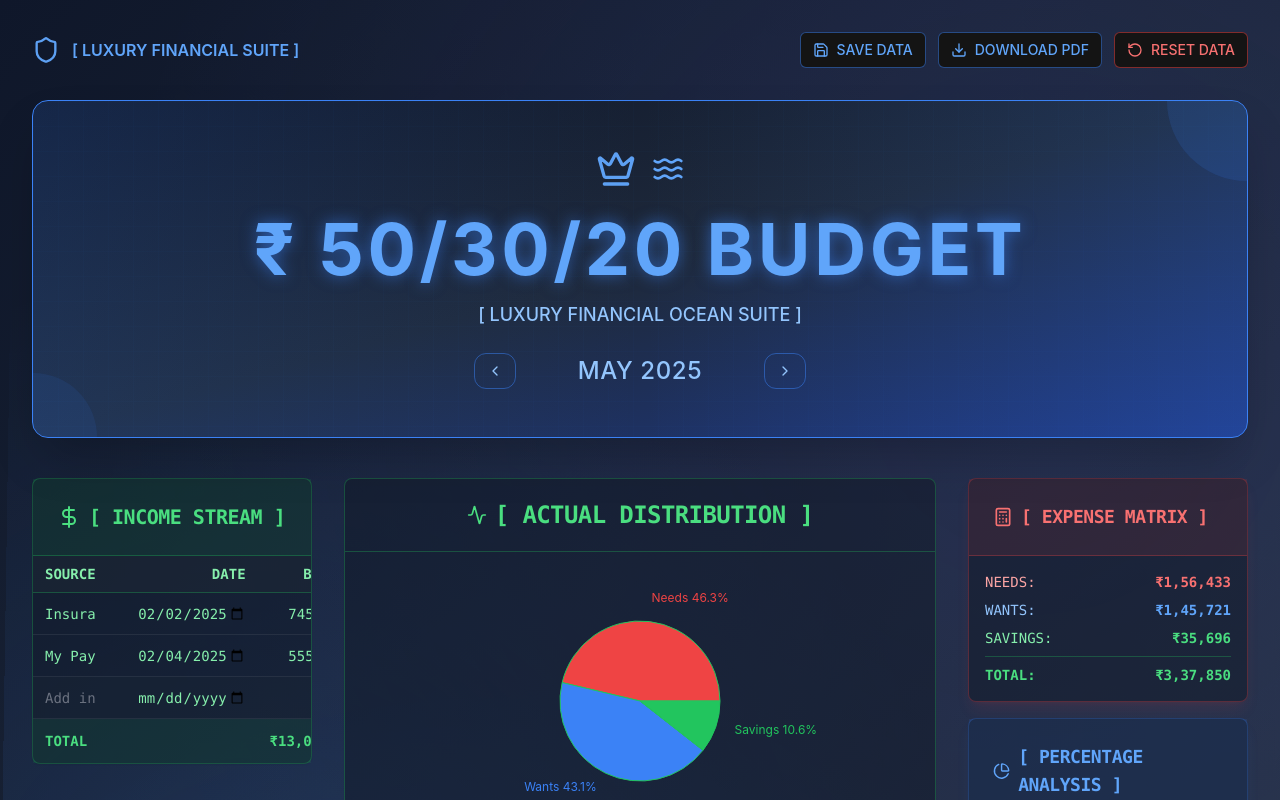
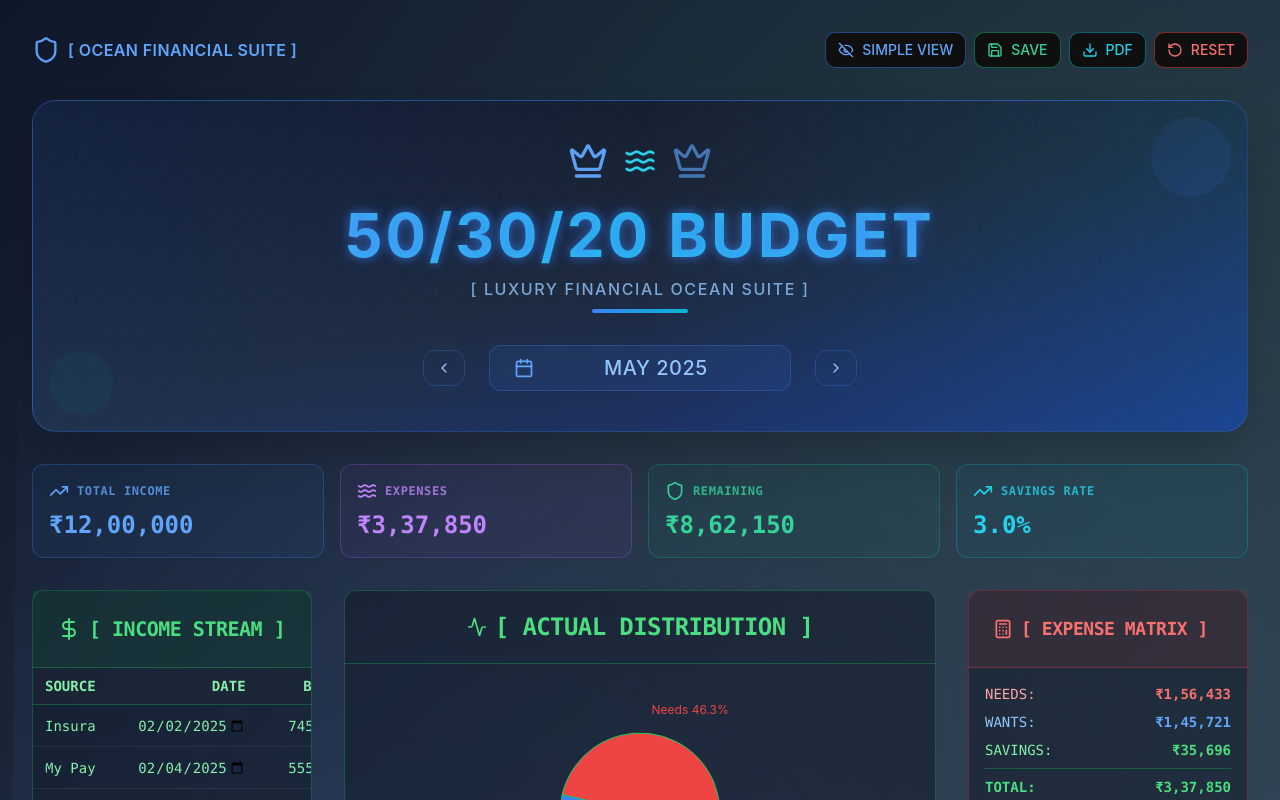
Before and after one commit to summaryautomates/50-30-20-budget-tracker, a React (Vite) app: page / in a window 1280 px wide. Shown: the top 800 px of the page. Built offline with nearby package versions, Linux system fonts and the light colour scheme.

Commit message:
Refactor: Improve UI/UX for enhanced usability
-   Brainstormed and implemented UI/UX improvements across the entire website.
-   Focused on making the website more powerful and user-friendly.
-   Refactored components for better usability and a more intuitive experience.

```diff
--- a/src/components/BudgetHeader.tsx
+++ b/src/components/BudgetHeader.tsx
@@ -1,7 +1,7 @@
 
 import React, { useState } from 'react';
 import { Button } from '@/components/ui/button';
-import { ChevronLeft, ChevronRight, Waves, Crown } from 'lucide-react';
+import { ChevronLeft, ChevronRight, Waves, Crown, Calendar } from 'lucide-react';
 
 const BudgetHeader = () => {
   const [currentDate, setCurrentDate] = useState(new Date());
@@ -22,48 +22,61 @@ const BudgetHeader = () => {
   };
 
   return (
-    <div className="relative overflow-hidden rounded-2xl bg-gradient-to-br from-slate-900 via-slate-800 to-blue-900 p-8 sm:p-12 shadow-2xl luxury-border glow-blue">
-      <div className="absolute inset-0 ocean-pattern opacity-20"></div>
-      <div className="absolute inset-0 bg-gradient-to-r from-blue-500/15 via-transparent to-blue-500/15"></div>
+    <div className="relative overflow-hidden rounded-3xl bg-gradient-to-br from-slate-900 via-slate-800 to-blue-900 p-6 sm:p-10 shadow-2xl luxury-border glow-blue">
+      <div className="absolute inset-0 ocean-pattern opacity-15"></div>
+      <div className="absolute inset-0 bg-gradient-to-r from-blue-500/10 via-transparent to-cyan-500/10"></div>
 
-      <div className="relative z-10 text-center">
+      {/* Floating Elements */}
+      <div className="absolute top-4 right-4 w-20 h-20 bg-blue-500/10 rounded-full animate-pulse"></div>
+      <div className="absolute bottom-4 left-4 w-16 h-16 bg-cyan-500/10 rounded-full animate-pulse delay-1000"></div>
+
+      <div className="relative z-10">
+        {/* Header Icons */}
         <div className="flex items-center justify-center gap-4 mb-6">
-          <Crown className="h-10 w-10 text-blue-400 animate-pulse" />
-          <Waves className="h-8 w-8 text-blue-400" />
+          <Crown className="h-8 w-8 sm:h-10 sm:w-10 text-blue-400 animate-pulse" />
+          <Waves className="h-6 w-6 sm:h-8 sm:w-8 text-cyan-400" />
+          <Crown className="h-8 w-8 sm:h-10 sm:w-10 text-blue-400 animate-pulse delay-500" />
         </div>
 
-        <h1 className="text-4xl sm:text-6xl lg:text-7xl font-bold text-blue-400 mb-4 text-glow tracking-wider">
-          ₹ 50/30/20 BUDGET
-        </h1>
-        <div className="text-base sm:text-lg text-blue-300 mb-6 font-medium">
-          [ LUXURY FINANCIAL OCEAN SUITE ]
+        {/* Main Title */}
+        <div className="text-center mb-8">
+          <h1 className="text-3xl sm:text-5xl lg:text-6xl font-bold bg-gradient-to-r from-blue-400 via-cyan-400 to-blue-400 bg-clip-text text-transparent mb-3 text-glow tracking-wider">
+            50/30/20 BUDGET
+          </h1>
+          <div className="text-sm sm:text-base text-blue-300/80 mb-2 font-medium tracking-widest">
+            [ LUXURY FINANCIAL OCEAN SUITE ]
+          </div>
+          <div className="w-24 h-1 bg-gradient-to-r from-blue-500 to-cyan-500 mx-auto rounded-full"></div>
         </div>
 
-        <div className="flex items-center justify-center gap-6">
+        {/* Date Navigation */}
+        <div className="flex items-center justify-center gap-4 sm:gap-6">
           <Button
             variant="ghost"
             size="sm"
             onClick={previousMonth}
-            className="text-blue-300 hover:text-blue-400 hover:bg-blue-500/20 border border-blue-500/50 hover:border-blue-400 rounded-xl"
+            className="text-blue-300 hover:text-blue-400 hover:bg-blue-500/20 border border-blue-500/30 hover:border-blue-400/50 rounded-xl transition-all duration-300 group"
           >
-            <ChevronLeft className="h-5 w-5" />
+            <ChevronLeft className="h-4 w-4 sm:h-5 sm:w-5 group-hover:scale-110 transition-transform" />
           </Button>
-          <p className="text-xl sm:text-2xl text-blue-300 font-medium min-w-[200px] uppercase tracking-wide">
-            {formatDate(currentDate)}
-          </p>
+
+          <div className="flex items-center gap-3 px-4 sm:px-6 py-2 bg-blue-500/10 border border-blue-500/30 rounded-xl backdrop-blur-sm">
+            <Calendar className="h-4 w-4 sm:h-5 sm:w-5 text-blue-400" />
+            <p className="text-lg sm:text-xl text-blue-300 font-medium min-w-[180px] sm:min-w-[220px] uppercase tracking-wide text-center">
+              {formatDate(currentDate)}
+            </p>
+          </div>
+
           <Button
             variant="ghost"
             size="sm"
             onClick={nextMonth}
-            className="text-blue-300 hover:text-blue-400 hover:bg-blue-500/20 border border-blue-500/50 hover:border-blue-400 rounded-xl"
+            className="text-blue-300 hover:text-blue-400 hover:bg-blue-500/20 border border-blue-500/30 hover:border-blue-400/50 rounded-xl transition-all duration-300 group"
           >
-            <ChevronRight className="h-5 w-5" />
+            <ChevronRight className="h-4 w-4 sm:h-5 sm:w-5 group-hover:scale-110 transition-transform" />
           </Button>
         </div>
       </div>
-
-      <div className="absolute top-0 right-0 w-40 h-40 bg-blue-500/15 rounded-full -translate-y-20 translate-x-20 animate-pulse"></div>
-      <div className="absolute bottom-0 left-0 w-32 h-32 bg-blue-500/10 rounded-full translate-y-16 -translate-x-16 animate-pulse"></div>
     </div>
   );
 };
--- a/src/components/BudgetTracker.tsx
+++ b/src/components/BudgetTracker.tsx
@@ -1,7 +1,7 @@
 
-import React from 'react';
+import React, { useState } from 'react';
 import { Button } from '@/components/ui/button';
-import { RotateCcw, Shield, Waves, Save, Download } from 'lucide-react';
+import { RotateCcw, Shield, Waves, Save, Download, TrendingUp, Eye, EyeOff } from 'lucide-react';
 import { useBudgetData } from '@/hooks/useBudgetData';
 import BudgetHeader from './BudgetHeader';
 import IncomeSection from './IncomeSection';
@@ -10,8 +10,10 @@ import NeedsSection from './NeedsSection';
 import WantsSection from './WantsSection';
 import SavingsSection from './SavingsSection';
 import BudgetSummary from './BudgetSummary';
+import QuickStatsCard from './QuickStatsCard';
 
 const BudgetTracker = () => {
+  const [showDetailedView, setShowDetailedView] = useState(true);
   const {
     incomeData,
     setIncomeData,
@@ -34,35 +36,52 @@ const BudgetTracker = () => {
   const totalExpenses = totalNeeds + totalWants + totalSavings;
   const leftover = totalIncome - totalExpenses;
 
+  // Calculate ideal allocations (50/30/20 rule)
+  const idealNeeds = totalIncome * 0.5;
+  const idealWants = totalIncome * 0.3;
+  const idealSavings = totalIncome * 0.2;
+
   return (
     <div className="min-h-screen ocean-bg">
       <div className="container mx-auto px-3 sm:px-6 lg:px-8 py-4 sm:py-8 max-w-7xl relative z-10">
-        {/* Header Actions */}
-        <div className="flex flex-col sm:flex-row items-center justify-between mb-6 sm:mb-8 gap-4 sm:gap-0">
-          <div className="flex items-center gap-3 order-2 sm:order-1">
+        {/* Enhanced Header with Quick Actions */}
+        <div className="flex flex-col lg:flex-row items-center justify-between mb-6 sm:mb-8 gap-4">
+          <div className="flex items-center gap-3">
+            <div className="flex items-center gap-2">
               <Shield className="h-6 w-6 sm:h-7 sm:w-7 text-blue-400 animate-pulse" />
-            <span className="text-blue-400 font-semibold text-sm sm:text-base">[ LUXURY FINANCIAL SUITE ]</span>
+              <span className="text-blue-400 font-semibold text-sm sm:text-base tracking-wide">
+                [ OCEAN FINANCIAL SUITE ]
+              </span>
             </div>
-          <div className="flex flex-wrap gap-3 order-1 sm:order-2 justify-center sm:justify-end">
+          </div>
+
+          <div className="flex flex-wrap gap-2 items-center">
+            <Button
+              onClick={() => setShowDetailedView(!showDetailedView)}
+              variant="outline"
+              size="sm"
+              className="gap-2 border-blue-500/50 text-blue-400 hover:bg-blue-500/20 hover:border-blue-400 font-medium text-sm"
+            >
+              {showDetailedView ? <EyeOff className="h-4 w-4" /> : <Eye className="h-4 w-4" />}
+              <span className="hidden xs:inline">{showDetailedView ? 'SIMPLE VIEW' : 'DETAILED VIEW'}</span>
+            </Button>
             <Button
               onClick={saveData}
               variant="outline"
               size="sm"
-              className="gap-2 border-blue-500/50 text-blue-400 hover:bg-blue-500/20 hover:border-blue-400 font-medium text-sm"
+              className="gap-2 border-emerald-500/50 text-emerald-400 hover:bg-emerald-500/20 hover:border-emerald-400 font-medium text-sm"
             >
               <Save className="h-4 w-4" />
-              <span className="hidden xs:inline">SAVE DATA</span>
-              <span className="xs:hidden">SAVE</span>
+              <span className="hidden xs:inline">SAVE</span>
             </Button>
             <Button
               onClick={downloadPDF}
               variant="outline"
               size="sm"
-              className="gap-2 border-blue-500/50 text-blue-400 hover:bg-blue-500/20 hover:border-blue-400 font-medium text-sm"
+              className="gap-2 border-cyan-500/50 text-cyan-400 hover:bg-cyan-500/20 hover:border-cyan-400 font-medium text-sm"
             >
               <Download className="h-4 w-4" />
-              <span className="hidden xs:inline">DOWNLOAD PDF</span>
-              <span className="xs:hidden">PDF</span>
+              <span className="hidden xs:inline">PDF</span>
             </Button>
             <Button
               onClick={resetData}
@@ -71,22 +90,50 @@ const BudgetTracker = () => {
               className="gap-2 border-red-500/50 text-red-400 hover:bg-red-500/20 hover:border-red-400 font-medium text-sm"
             >
               <RotateCcw className="h-4 w-4" />
-              <span className="hidden xs:inline">RESET DATA</span>
-              <span className="xs:hidden">RESET</span>
+              <span className="hidden xs:inline">RESET</span>
             </Button>
           </div>
         </div>
 
         <BudgetHeader />
 
-        {/* Main Dashboard Grid */}
-        <div className="grid grid-cols-1 xl:grid-cols-4 gap-6 sm:gap-8 mt-8 sm:mt-10">
-          {/* Income Section - Full width on mobile, 1 column on desktop */}
+        {/* Quick Stats Overview */}
+        <div className="grid grid-cols-2 lg:grid-cols-4 gap-4 mt-8 mb-8">
+          <QuickStatsCard
+            title="TOTAL INCOME"
+            value={totalIncome}
+            icon={<TrendingUp className="h-5 w-5" />}
+            color="blue"
+          />
+          <QuickStatsCard
+            title="EXPENSES"
+            value={totalExpenses}
+            icon={<Waves className="h-5 w-5" />}
+            color="purple"
+          />
+          <QuickStatsCard
+            title="REMAINING"
+            value={leftover}
+            icon={<Shield className="h-5 w-5" />}
+            color={leftover >= 0 ? "emerald" : "red"}
+          />
+          <QuickStatsCard
+            title="SAVINGS RATE"
+            value={totalIncome > 0 ? (totalSavings / totalIncome) * 100 : 0}
+            icon={<TrendingUp className="h-5 w-5" />}
+            color="cyan"
+            isPercentage={true}
+          />
+        </div>
+
+        {showDetailedView ? (
+          <>
+            {/* Main Dashboard Grid - Detailed View */}
+            <div className="grid grid-cols-1 xl:grid-cols-4 gap-6 sm:gap-8">
               <div className="xl:col-span-1">
                 <IncomeSection data={incomeData} setData={setIncomeData} />
               </div>
 
-          {/* Visualization - Full width on mobile/tablet, 2 columns on desktop */}
               <div className="xl:col-span-2">
                 <BudgetVisualization
                   needs={totalNeeds}
@@ -96,7 +143,6 @@ const BudgetTracker = () => {
                 />
               </div>
 
-          {/* Summary - Full width on mobile, 1 column on desktop */}
               <div className="xl:col-span-1">
                 <BudgetSummary
                   totalIncome={totalIncome}
@@ -120,12 +166,53 @@ const BudgetTracker = () => {
                 <SavingsSection data={savingsData} setData={setSavingsData} />
               </div>
             </div>
+          </>
+        ) : (
+          /* Simple View - Focused on key metrics */
+          <div className="grid grid-cols-1 lg:grid-cols-2 gap-8">
+            <div className="space-y-6">
+              <IncomeSection data={incomeData} setData={setIncomeData} />
+              <BudgetSummary
+                totalIncome={totalIncome}
+                totalNeeds={totalNeeds}
+                totalWants={totalWants}
+                totalSavings={totalSavings}
+                leftover={leftover}
+              />
+            </div>
+            <div>
+              <BudgetVisualization
+                needs={totalNeeds}
+                wants={totalWants}
+                savings={totalSavings}
+                income={totalIncome}
+              />
+            </div>
+          </div>
+        )}
 
-        {/* System Status Footer */}
-        <div className="flex items-center justify-center gap-3 mt-8 sm:mt-12 text-blue-400/70 font-medium text-sm sm:text-base">
-          <Waves className="h-4 w-4 sm:h-5 sm:w-5" />
+        {/* Enhanced Footer with Status */}
+        <div className="mt-12 pt-8 border-t border-blue-500/20">
+          <div className="flex flex-col sm:flex-row items-center justify-between gap-4">
+            <div className="flex items-center gap-3 text-blue-400/70 font-medium text-sm">
+              <Waves className="h-4 w-4 animate-pulse" />
               <span>[ OCEAN SUITE OPERATIONAL ]</span>
-          <div className="w-3 h-3 bg-blue-400 rounded-full animate-pulse"></div>
+              <div className="w-2 h-2 bg-emerald-400 rounded-full animate-pulse"></div>
+            </div>
+
+            <div className="flex items-center gap-6 text-xs text-blue-400/50 font-mono">
+              <span>BUDGET ADHERENCE: {totalIncome > 0 ? ((1 - Math.abs(leftover) / totalIncome) * 100).toFixed(1) : 0}%</span>
+              <span>50/30/20 COMPLIANCE: {
+                totalIncome > 0 ? (
+                  100 - (
+                    Math.abs((totalNeeds/totalIncome) - 0.5) * 100 +
+                    Math.abs((totalWants/totalIncome) - 0.3) * 100 +
+                    Math.abs((totalSavings/totalIncome) - 0.2) * 100
+                  ) / 3
+                ).toFixed(1) : 0
+              }%</span>
+            </div>
+          </div>
         </div>
       </div>
     </div>
--- /dev/null
+++ b/src/components/QuickStatsCard.tsx
@@ -0,0 +1,49 @@
+
+import React from 'react';
+import { Card, CardContent } from '@/components/ui/card';
+
+interface QuickStatsCardProps {
+  title: string;
+  value: number;
+  icon: React.ReactNode;
+  color: 'blue' | 'purple' | 'emerald' | 'red' | 'cyan';
+  isPercentage?: boolean;
+}
+
+const QuickStatsCard = ({ title, value, icon, color, isPercentage = false }: QuickStatsCardProps) => {
+  const colorClasses = {
+    blue: 'border-blue-500/30 bg-blue-500/5 text-blue-400',
+    purple: 'border-purple-500/30 bg-purple-500/5 text-purple-400',
+    emerald: 'border-emerald-500/30 bg-emerald-500/5 text-emerald-400',
+    red: 'border-red-500/30 bg-red-500/5 text-red-400',
+    cyan: 'border-cyan-500/30 bg-cyan-500/5 text-cyan-400'
+  };
+
+  const formatValue = (val: number) => {
+    if (isPercentage) {
+      return `${val.toFixed(1)}%`;
+    }
+    return `₹${Math.abs(val).toLocaleString('en-IN')}`;
+  };
+
+  return (
+    <Card className={`${colorClasses[color]} border transition-all duration-300 hover:scale-105 hover:shadow-lg`}>
+      <CardContent className="p-4">
+        <div className="flex items-center justify-between mb-2">
+          <div className="flex items-center gap-2">
+            {icon}
+            <span className="text-xs font-mono font-semibold tracking-wider opacity-80">
+              {title}
+            </span>
+          </div>
+        </div>
+        <div className="text-xl sm:text-2xl font-bold font-mono">
+          {value < 0 && !isPercentage && '-'}
+          {formatValue(value)}
+        </div>
+      </CardContent>
+    </Card>
+  );
+};
+
+export default QuickStatsCard;
--- a/src/index.css
+++ b/src/index.css
@@ -5,44 +5,44 @@
 
 @layer base {
   :root {
-    --background: 0 0% 8%;
+    --background: 0 0% 6%;
     --foreground: 210 40% 95%;
 
-    --card: 220 13% 12%;
+    --card: 220 13% 10%;
     --card-foreground: 210 40% 95%;
 
-    --popover: 220 13% 12%;
+    --popover: 220 13% 10%;
     --popover-foreground: 210 40% 95%;
 
-    --primary: 210 90% 45%;
+    --primary: 210 90% 50%;
     --primary-foreground: 0 0% 98%;
 
-    --secondary: 215 28% 17%;
+    --secondary: 215 28% 15%;
     --secondary-foreground: 210 40% 95%;
 
-    --muted: 215 28% 17%;
+    --muted: 215 28% 15%;
     --muted-foreground: 210 15% 65%;
 
-    --accent: 210 90% 45%;
+    --accent: 210 90% 50%;
     --accent-foreground: 0 0% 98%;
 
     --destructive: 0 84.2% 60.2%;
     --destructive-foreground: 0 0% 98%;
 
-    --border: 215 28% 17%;
-    --input: 215 28% 17%;
-    --ring: 210 90% 45%;
+    --border: 215 28% 15%;
+    --input: 215 28% 15%;
+    --ring: 210 90% 50%;
 
-    --radius: 0.5rem;
+    --radius: 0.75rem;
 
-    --sidebar-background: 0 0% 8%;
+    --sidebar-background: 0 0% 6%;
     --sidebar-foreground: 210 40% 95%;
-    --sidebar-primary: 210 90% 45%;
+    --sidebar-primary: 210 90% 50%;
     --sidebar-primary-foreground: 0 0% 98%;
-    --sidebar-accent: 215 28% 17%;
+    --sidebar-accent: 215 28% 15%;
     --sidebar-accent-foreground: 210 40% 95%;
-    --sidebar-border: 215 28% 17%;
-    --sidebar-ring: 210 90% 45%;
+    --sidebar-border: 215 28% 15%;
+    --sidebar-ring: 210 90% 50%;
   }
 }
 
@@ -57,57 +57,61 @@
     overflow-x: hidden;
   }
 
-  /* Responsive font sizes */
-  @media (max-width: 640px) {
-    body {
-      font-size: 14px;
-    }
-  }
-
-  /* Luxury-style scrollbar */
+  /* Enhanced scrollbar */
   ::-webkit-scrollbar {
-    width: 8px;
+    width: 10px;
   }
 
   ::-webkit-scrollbar-track {
-    background: rgb(30 41 59);
+    background: rgb(15 23 42);
+    border-radius: 10px;
   }
 
   ::-webkit-scrollbar-thumb {
-    background: rgb(59 130 246);
-    border-radius: 6px;
+    background: linear-gradient(180deg, rgb(59 130 246), rgb(34 197 94));
+    border-radius: 10px;
+    border: 2px solid rgb(15 23 42);
   }
 
   ::-webkit-scrollbar-thumb:hover {
-    background: rgb(37 99 235);
+    background: linear-gradient(180deg, rgb(37 99 235), rgb(22 163 74));
   }
 
-  /* Ocean blue glow effects */
+  /* Enhanced glow effects */
   .glow-blue {
-    box-shadow: 0 0 20px rgba(59, 130, 246, 0.25);
+    box-shadow:
+      0 0 20px rgba(59, 130, 246, 0.3),
+      0 0 40px rgba(59, 130, 246, 0.1),
+      inset 0 0 20px rgba(59, 130, 246, 0.05);
   }
 
   @media (min-width: 768px) {
     .glow-blue {
-      box-shadow: 0 0 30px rgba(59, 130, 246, 0.35);
+      box-shadow:
+        0 0 30px rgba(59, 130, 246, 0.4),
+        0 0 60px rgba(59, 130, 246, 0.15),
+        inset 0 0 30px rgba(59, 130, 246, 0.08);
     }
   }
 
-  .text-glow {
-    text-shadow: 0 0 12px rgba(59, 130, 246, 0.5);
+  .glow-green {
+    box-shadow:
+      0 0 20px rgba(34, 197, 94, 0.3),
+      0 0 40px rgba(34, 197, 94, 0.1),
+      inset 0 0 20px rgba(34, 197, 94, 0.05);
   }
 
-  @media (min-width: 768px) {
-    .text-glow {
-      text-shadow: 0 0 16px rgba(59, 130, 246, 0.6);
-    }
+  .text-glow {
+    text-shadow:
+      0 0 10px rgba(59, 130, 246, 0.6),
+      0 0 20px rgba(59, 130, 246, 0.3),
+      0 0 30px rgba(59, 130, 246, 0.1);
   }
 
-  /* Luxury ocean background */
+  /* Enhanced ocean background */
   .ocean-bg {
-    background: linear-gradient(135deg, #0f172a 0%, #1e293b 50%, #334155 100%);
+    background: linear-gradient(135deg, #0f172a 0%, #1e293b 30%, #334155 70%, #0f172a 100%);
     position: relative;
-    overflow: hidden;
     min-height: 100vh;
   }
 
@@ -118,67 +122,80 @@
     left: 0;
     right: 0;
     bottom: 0;
-    background-image:
-      radial-gradient(circle at 20% 50%, rgba(59, 130, 246, 0.12) 0%, transparent 50%),
-      radial-gradient(circle at 80% 20%, rgba(99, 102, 241, 0.08) 0%, transparent 50%),
-      radial-gradient(circle at 40% 80%, rgba(59, 130, 246, 0.10) 0%, transparent 50%);
-    animation: ocean-move 25s ease-in-out infinite;
+    background:
+      radial-gradient(circle at 20% 50%, rgba(59, 130, 246, 0.15) 0%, transparent 50%),
+      radial-gradient(circle at 80% 20%, rgba(34, 197, 94, 0.10) 0%, transparent 50%),
+      radial-gradient(circle at 40% 80%, rgba(59, 130, 246, 0.12) 0%, transparent 50%),
+      radial-gradient(circle at 60% 40%, rgba(168, 85, 247, 0.08) 0%, transparent 50%);
+    animation: ocean-flow 20s ease-in-out infinite;
   }
 
-  @media (min-width: 768px) {
-    .ocean-bg::before {
-      background-image:
-        radial-gradient(circle at 20% 50%, rgba(59, 130, 246, 0.15) 0%, transparent 50%),
-        radial-gradient(circle at 80% 20%, rgba(99, 102, 241, 0.12) 0%, transparent 50%),
-        radial-gradient(circle at 40% 80%, rgba(59, 130, 246, 0.13) 0%, transparent 50%);
+  @keyframes ocean-flow {
+    0%, 100% {
+      transform: translateY(0px) translateX(0px) rotate(0deg);
+      opacity: 1;
+    }
+    25% {
+      transform: translateY(-20px) translateX(10px) rotate(1deg);
+      opacity: 0.8;
+    }
+    50% {
+      transform: translateY(-10px) translateX(-15px) rotate(-1deg);
+      opacity: 0.9;
+    }
+    75% {
+      transform: translateY(-30px) translateX(5px) rotate(0.5deg);
+      opacity: 0.85;
     }
   }
 
-  @keyframes ocean-move {
-    0%, 100% { transform: translateY(0px) rotate(0deg); }
-    50% { transform: translateY(-30px) rotate(2deg); }
+  /* Enhanced luxury borders */
+  .luxury-border {
+    border: 1px solid rgba(59, 130, 246, 0.4);
+    box-shadow:
+      0 0 20px rgba(59, 130, 246, 0.2),
+      inset 0 0 20px rgba(59, 130, 246, 0.05),
+      0 4px 20px rgba(0, 0, 0, 0.3);
   }
 
-  /* Luxury borders */
-  .luxury-border {
-    border: 1px solid rgb(59 130 246);
-    box-shadow:
-      0 0 12px rgba(59, 130, 246, 0.2),
-      inset 0 0 12px rgba(59, 130, 246, 0.1);
+  /* Enhanced ocean pattern */
+  .ocean-pattern {
+    background:
+      linear-gradient(45deg, rgba(59, 130, 246, 0.05) 25%, transparent 25%),
+      linear-gradient(-45deg, rgba(59, 130, 246, 0.05) 25%, transparent 25%),
+      linear-gradient(45deg, transparent 75%, rgba(34, 197, 94, 0.03) 75%),
+      linear-gradient(-45deg, transparent 75%, rgba(34, 197, 94, 0.03) 75%);
+    background-size: 30px 30px;
+    background-position: 0 0, 0 15px, 15px -15px, -15px 0px;
   }
 
-  @media (min-width: 768px) {
-    .luxury-border {
-      box-shadow:
-        0 0 16px rgba(59, 130, 246, 0.25),
-        inset 0 0 16px rgba(59, 130, 246, 0.12);
-    }
+  /* Responsive utilities */
+  @media (min-width: 475px) {
+    .xs\:inline { display: inline; }
+    .xs\:hidden { display: none; }
+    .xs\:block { display: block; }
   }
 
-  /* Ocean wave pattern */
-  .ocean-pattern {
-    background-image:
-      linear-gradient(rgba(59, 130, 246, 0.1) 1px, transparent 1px),
-      linear-gradient(90deg, rgba(59, 130, 246, 0.1) 1px, transparent 1px);
-    background-size: 20px 20px;
+  /* Enhanced transitions */
+  .transition-all {
+    transition: all 0.3s cubic-bezier(0.4, 0, 0.2, 1);
   }
 
-  @media (min-width: 768px) {
-    .ocean-pattern {
-      background-image:
-        linear-gradient(rgba(59, 130, 246, 0.12) 1px, transparent 1px),
-        linear-gradient(90deg, rgba(59, 130, 246, 0.12) 1px, transparent 1px);
-      background-size: 25px 25px;
-    }
+  /* Hover effects */
+  .hover-lift:hover {
+    transform: translateY(-2px);
+    box-shadow: 0 10px 25px rgba(0, 0, 0, 0.2);
   }
 
-  /* Custom responsive utilities */
-  @media (min-width: 475px) {
-    .xs\:inline {
-      display: inline;
-    }
-    .xs\:hidden {
-      display: none;
-    }
+  /* Loading animations */
+  @keyframes shimmer {
+    0% { background-position: -200px 0; }
+    100% { background-position: calc(200px + 100%) 0; }
+  }
+
+  .shimmer {
+    background: linear-gradient(90deg, transparent, rgba(59, 130, 246, 0.1), transparent);
+    background-size: 200px 100%;
+    animation: shimmer 2s infinite;
   }
 }
```
Lines whose indentation alone changed are shown as unchanged.
